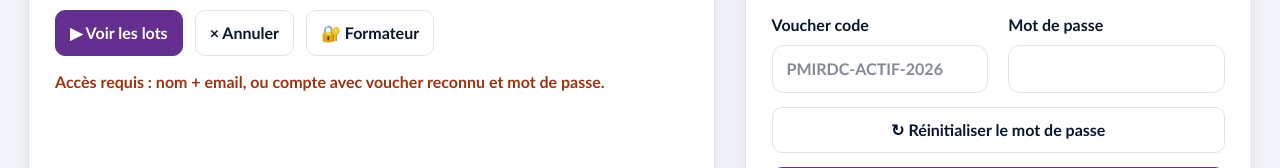
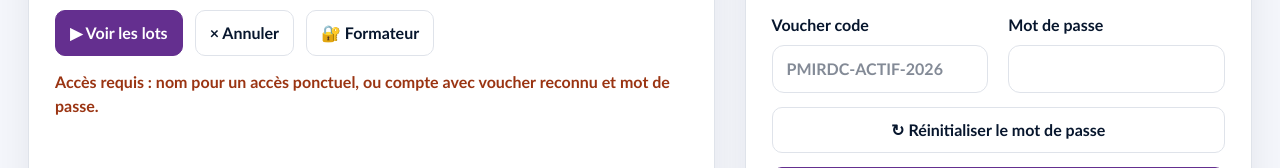
Before and after one commit to mayloshi/pmi-drc-kmaj-exam-platform, a Next.js app: page / in a window 1280 px wide. Shown: the part 964-1132 px from the top of the page. Built offline with nearby package versions, Linux system fonts and the light colour scheme.

Commit message:
Fix guest and voucher access rules

```diff
--- a/app/page.tsx
+++ b/app/page.tsx
@@ -84,7 +84,7 @@ type UserAccount = {
   createdAt: string;
 };
 
-const VERSION = "v0.1.1";
+const VERSION = "v0.1.2";
 const UPDATED_AT = "2026-07-29";
 const TRAINER_PASSWORD = "221008";
 const STORAGE_ATTEMPTS = "pmi-drc-kmaj-attempts";
@@ -235,8 +235,8 @@ const copy = {
     emailResults: "Je souhaite recevoir mes résultats par email.",
     seeLots: "Voir les lots",
     clear: "Annuler",
-    accessMissingNameEmail: "Indiquez le nom et l'adresse email, ou connectez-vous avec un compte voucher valide.",
-    accessRequired: "Accès requis : nom + email, ou compte avec voucher reconnu et mot de passe.",
+    accessMissingNameEmail: "Indiquez au minimum le nom, ou connectez-vous avec un compte voucher valide.",
+    accessRequired: "Accès requis : nom pour un accès ponctuel, ou compte avec voucher reconnu et mot de passe.",
     platformStructure: "Structure de la plateforme",
     selectedType: "Type choisi",
     availableLots: "Lots disponibles",
@@ -335,8 +335,8 @@ const copy = {
     emailResults: "I would like to receive my results by email.",
     seeLots: "See exam lots",
     clear: "Cancel",
-    accessMissingNameEmail: "Enter name and email address, or sign in with a valid voucher account.",
-    accessRequired: "Required access: name + email, or a valid voucher account with password.",
+    accessMissingNameEmail: "Enter at least the name, or sign in with a valid voucher account.",
+    accessRequired: "Required access: name for guest access, or a valid voucher account with password.",
     platformStructure: "Platform structure",
     selectedType: "Selected type",
     availableLots: "Available lots",
@@ -475,6 +475,45 @@ function saveJson(key: string, value: unknown) {
   }
 }
 
+function normalizeVoucher(code: string) {
+  return code.trim().toUpperCase();
+}
+
+function candidateKey(candidate: Candidate) {
+  return (candidate.email || candidate.name).trim().toLowerCase();
+}
+
+function isSameGuest(candidate: Candidate, attempt: Attempt) {
+  const key = candidateKey(candidate);
+  if (!key) return false;
+  const attemptKey = candidateKey(attempt.candidate);
+  return attemptKey === key;
+}
+
+function isCurrentMonth(date: string) {
+  const current = new Date();
+  const attemptDate = new Date(date);
+  return attemptDate.getFullYear() === current.getFullYear() && attemptDate.getMonth() === current.getMonth();
+}
+
+function countGuestMonthlyLots(candidate: Candidate, attempts: Attempt[]) {
+  const lotIds = new Set(
+    attempts
+      .filter((attempt) => !attempt.candidate.hasAccount && isSameGuest(candidate, attempt) && isCurrentMonth(attempt.startedAt))
+      .map((attempt) => attempt.lotId),
+  );
+  return lotIds.size;
+}
+
+function hasGuestTriedLotThisMonth(candidate: Candidate, attempts: Attempt[], lotId: string) {
+  return attempts.some((attempt) =>
+    !attempt.candidate.hasAccount &&
+    attempt.lotId === lotId &&
+    isSameGuest(candidate, attempt) &&
+    isCurrentMonth(attempt.startedAt),
+  );
+}
+
 function initialCandidate(): Candidate {
   return {
     name: "",
@@ -517,8 +556,9 @@ export default function Home() {
   const currentScore = scoreAttempt(selectedLot, answers);
   const visibleLots = lots.filter((lot) => lot.examType === candidate.examType);
   const canAccessLots =
-    Boolean(candidate.name.trim() && candidate.email.trim()) ||
-    Boolean(candidate.hasAccount && candidate.voucher.trim() && candidate.password && canUseAccount());
+    Boolean(!candidate.hasAccount && candidate.name.trim()) ||
+    Boolean(candidate.hasAccount && candidate.name.trim() && candidate.voucher.trim() && candidate.password && canUseAccount());
+  const guestMonthlyLotCount = countGuestMonthlyLots(candidate, attempts);
   const candidateAttempts = attempts.filter((attempt) => {
     const sameEmail = candidate.email && attempt.candidate.email === candidate.email;
     const sameName = candidate.name && attempt.candidate.name.toLowerCase() === candidate.name.toLowerCase();
@@ -545,12 +585,14 @@ export default function Home() {
 
   function canUseAccount() {
     if (!candidate.hasAccount) return true;
-    const code = candidate.voucher.trim();
-    const account = userAccounts.find((user) => user.voucherCode === code);
+    const code = normalizeVoucher(candidate.voucher);
+    const account = userAccounts.find((user) => normalizeVoucher(user.voucherCode) === code);
     if (account) {
-      return account.password === candidate.password && (!candidate.email || account.email.toLowerCase() === candidate.email.toLowerCase());
+      const sameEmail = !candidate.email || !account.email || account.email.toLowerCase() === candidate.email.toLowerCase();
+      const sameName = !candidate.name || account.name.toLowerCase() === candidate.name.toLowerCase();
+      return account.password === candidate.password && sameEmail && sameName;
     }
-    return voucherRecords.some((voucher) => voucher.code === code);
+    return voucherRecords.some((voucher) => normalizeVoucher(voucher.code) === code && voucher.status !== "used");
   }
 
   function startSelect() {
@@ -587,11 +629,12 @@ export default function Home() {
   }
 
   function createUserAccount() {
-    if (!candidate.name.trim() || !candidate.email.trim()) {
+    if (!candidate.name.trim()) {
       setAccountNotice(t.accessMissingNameEmail);
       return;
     }
-    const voucher = voucherRecords.find((item) => item.code === candidate.voucher.trim());
+    const code = normalizeVoucher(candidate.voucher);
+    const voucher = voucherRecords.find((item) => normalizeVoucher(item.code) === code && item.status !== "used");
     if (!voucher || !candidate.password.trim()) {
       setAccountNotice(t.voucherUnknown);
       return;
@@ -607,7 +650,14 @@ export default function Home() {
       defaultLanguage: candidate.language,
       createdAt: new Date().toISOString(),
     };
-    const nextUsers = [account, ...userAccounts.filter((user) => user.email.toLowerCase() !== account.email.toLowerCase())];
+    const nextUsers = [
+      account,
+      ...userAccounts.filter((user) =>
+        account.email
+          ? user.email.toLowerCase() !== account.email.toLowerCase()
+          : normalizeVoucher(user.voucherCode) !== normalizeVoucher(account.voucherCode),
+      ),
+    ];
     const nextVouchers = voucherRecords.map((item) =>
       item.code === voucher.code
         ? { ...item, status: "used" as const, usedBy: account.email, usedAt: account.createdAt }
@@ -617,11 +667,19 @@ export default function Home() {
     setVoucherRecords(nextVouchers);
     saveJson(STORAGE_USERS, nextUsers);
     saveJson(STORAGE_VOUCHERS, nextVouchers);
+    updateCandidate({ hasAccount: true, voucher: voucher.code });
     setAccountNotice(`${t.accountCreated}: ${account.email}`);
   }
 
   function startExam(lot: ExamLot) {
     if (!lot.questions.length) return;
+    if (!candidate.hasAccount && guestMonthlyLotCount >= 2 && !hasGuestTriedLotThisMonth(candidate, attempts, lot.id)) {
+      setAccessNotice(language === "fr"
+        ? "Accès ponctuel limité à 2 lots d'examen par mois. Connectez-vous avec un compte voucher pour continuer."
+        : "Guest access is limited to 2 exam lots per month. Sign in with a voucher account to continue.");
+      setView("home");
+      return;
+    }
     const draft = loadJson<Attempt | null>(STORAGE_DRAFT, null);
     const useDraft = draft?.lotId === lot.id && draft.status === "saved";
     setSelectedLotId(lot.id);
--- a/package.json
+++ b/package.json
@@ -1,6 +1,6 @@
 {
   "name": "pmi-drc-kmaj-exam-platform",
-  "version": "0.1.1",
+  "version": "0.1.2",
   "private": true,
   "engines": {
     "node": ">=22.13.0"
```
